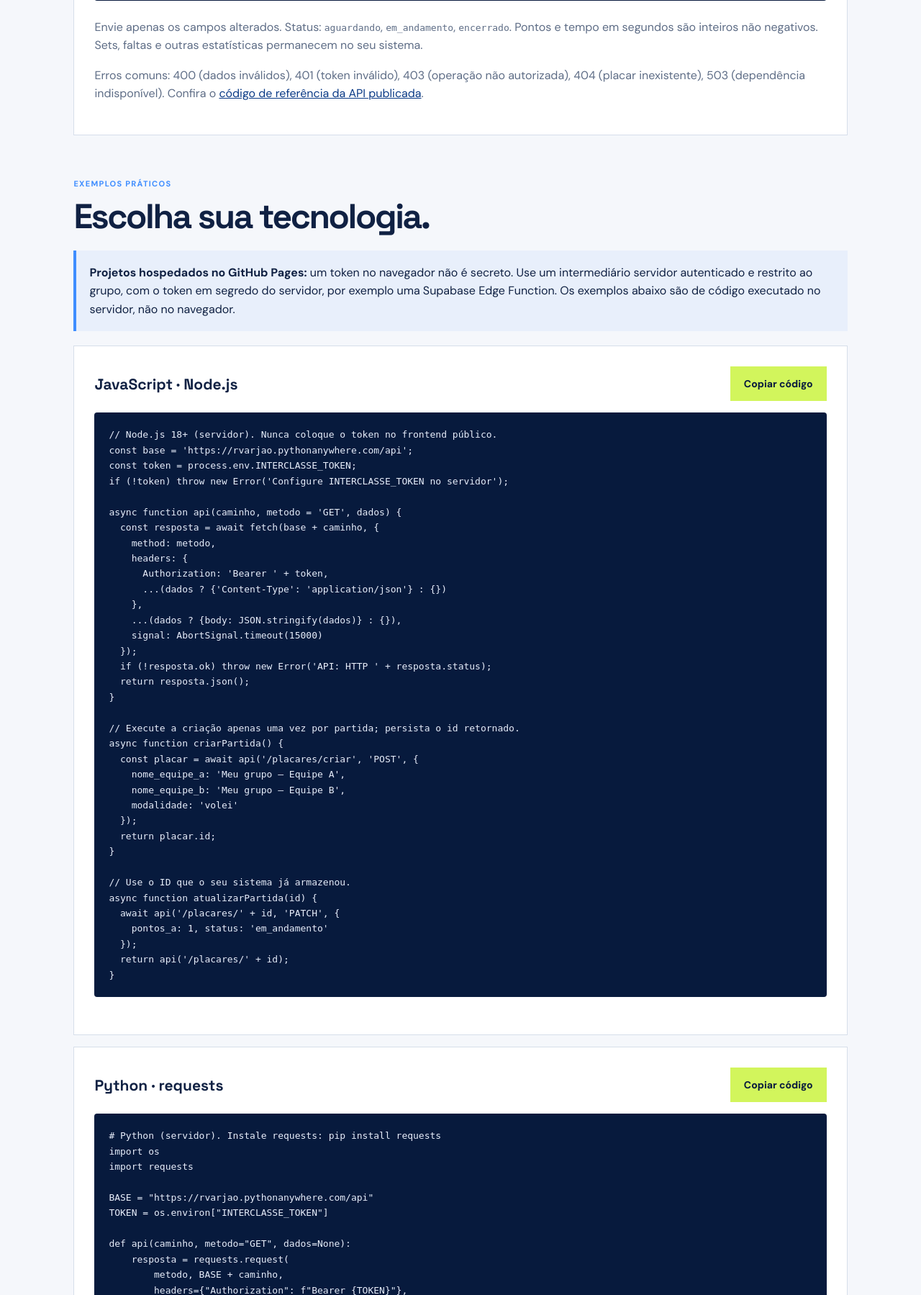
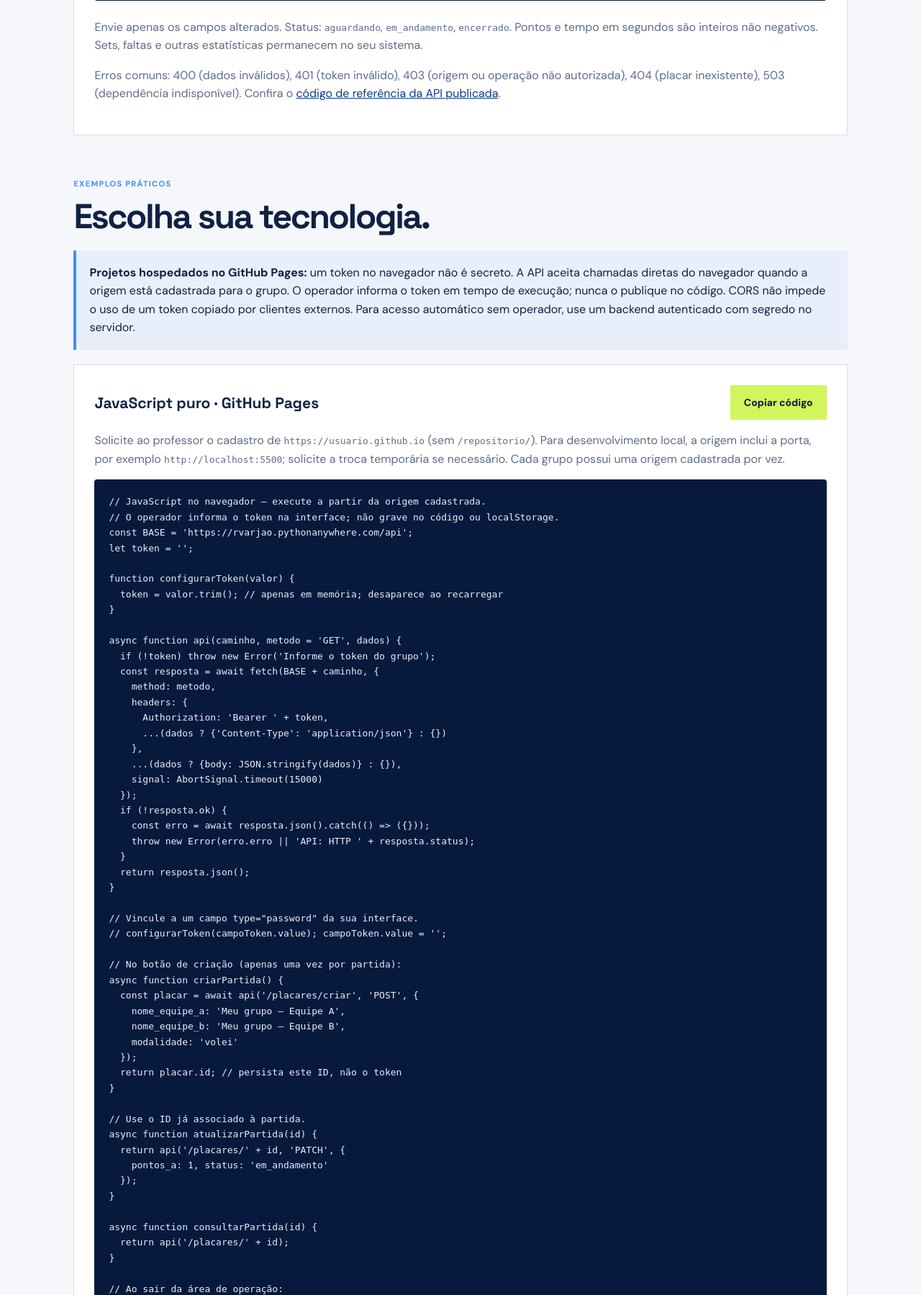
Before and after one commit to rvarjao/placar-eletronico-api, a Flask app: page /integracao in a window 1280 px wide. Shown: the part 2833-4632 px from the top of the page at 72% size. Run offline with Flask 3, Linux system fonts and the light colour scheme.

Commit message:
Atualiza prompt e guia com integração direta no navegador e CORS

```diff
--- a/exemplos/api-completa/templates/integracao.html
+++ b/exemplos/api-completa/templates/integracao.html
@@ -25,7 +25,7 @@
         <ol class="guide-steps">
           <li><b>01</b><h3>Abra seu projeto</h3><p>Use seu editor com IA ou compartilhe os arquivos relevantes com seu assistente. Não envie arquivos .env nem segredos.</p></li>
           <li><b>02</b><h3>Copie o prompt</h3><p>Envie o texto abaixo com o código existente. Peça que a IA analise e adapte o projeto, sem refazê-lo.</p></li>
-          <li><b>03</b><h3>Configure o token</h3><p>Use o token individual fornecido pelo professor na configuração protegida do servidor.</p></li>
+          <li><b>03</b><h3>Configure o token</h3><p>Use o token individual no servidor ou informe-o na tela de operação do frontend. Para acesso direto, confirme sua origem com o professor.</p></li>
           <li><b>04</b><h3>Teste a integração</h3><p>Crie uma partida, salve o ID, atualize o placar e confira o resultado no monitor.</p></li>
         </ol>
       </section>
@@ -57,7 +57,7 @@ Código de referência: https://github.com/rvarjao/placar-eletronico-api/tree/ma
 Monitor público: https://rvarjao.pythonanywhere.com/monitor
 
 ## Implementação
-1. Centralize URL, configuração e cliente HTTP reutilizável. Use variável de ambiente ou configuração protegida do servidor para o token. Não exponha o token no JavaScript público, bundle, HTML, localStorage ou repositório. Se o projeto for somente frontend (GitHub Pages, por exemplo), explique que não é possível esconder um token no navegador e implemente ou proponha um intermediário servidor mínimo e autenticado (por exemplo, função serverless ou Supabase Edge Function), com o token em segredo do servidor. Restrinja o intermediário às operações do grupo e aos IDs de suas partidas; não crie um proxy aberto. Nunca use a service role do Supabase no navegador. Verifique CORS entre frontend e intermediário; não tente contornar a proteção do navegador. O backend existente pode fazer chamadas diretamente à API.
+1. Centralize a URL e o cliente HTTP. Se o projeto tem backend, mantenha o token em variável de ambiente no servidor. Se for exclusivamente frontend (GitHub Pages), use fetch diretamente na API: solicite ao professor o cadastro da origem exata (protocolo, domínio e porta, sem caminho) e a habilitação da restrição de origem. Crie um campo de senha na interface para o operador informar o token individual em tempo de execução; mantenha-o somente em memória e limpe-o ao sair. Não publique o token no JavaScript, HTML, bundle, localStorage, sessionStorage, logs ou repositório. Não envie o token real à IA. O navegador envia Origin automaticamente e faz o preflight OPTIONS; não tente definir Origin manualmente nem use mode: no-cors. CORS não protege contra cópia do token ou clientes externos que falsificam Origin; a autenticação e a propriedade do placar são verificadas no servidor. Se precisar de acesso permanente sem operador, utilize um backend intermediário autenticado com segredo no servidor. Nunca use a service role do Supabase no navegador.
 2. Associe cada partida local ao ID retornado pela criação. Persista esse ID junto à partida. Verifique se já existe antes de criar, impeça cliques simultâneos e não crie outro placar ao recarregar a página. Se o POST falhar de modo ambíguo, não repita automaticamente: verifique o resultado antes de tentar de novo.
 3. Sincronize alterações relevantes ao iniciar a partida, mudar pontos, atualizar tempo e encerrar. Envie apenas os campos válidos e alterados, com controle de frequência para o relógio; não envie uma requisição a cada segundo. Evite concorrência e respostas fora de ordem. Dados específicos da modalidade (sets, faltas, jogadores, cartões) continuam no sistema existente.
 4. Consulte o mesmo ID para recuperar o estado. Se houver telão ou necessidade de atualização periódica, faça polling inicialmente a cada 15 segundos, evitando chamadas sobrepostas e interrompendo ao fechar a tela. Não escreva repetidamente dados que não mudaram.
@@ -72,7 +72,7 @@ Monitor público: https://rvarjao.pythonanywhere.com/monitor
 - Consulte esse ID, inicie a partida, altere a pontuação e encerre.
 - Recarregue a aplicação e confirme que o mesmo ID é mantido.
 - Confira a partida e a atividade no monitor público, se o grupo estiver público.
-- Teste token inválido e falha de conexão sem alterar placares alheios.
+- Teste token inválido, origem não autorizada e falha de conexão sem alterar placares alheios. Confira no DevTools se OPTIONS retorna 204 e se a chamada real retorna 200/201.
 
 ## Entrega
 Explique o plano, implemente as mudanças nos arquivos existentes e apresente os arquivos modificados, configuração segura do token, como executar e testar, funcionalidades integradas e limitações restantes. Se não tiver acesso ao código, solicite os arquivos necessários antes de inventar uma implementação.
@@ -104,12 +104,70 @@ Explique o plano, implemente as mudanças nos arquivos existentes e apresente os
   "tempo_partida": 600
 }</code></pre>
           <p>Envie apenas os campos alterados. Status: <code>aguardando</code>, <code>em_andamento</code>, <code>encerrado</code>. Pontos e tempo em segundos são inteiros não negativos. Sets, faltas e outras estatísticas permanecem no seu sistema.</p>
-          <p>Erros comuns: 400 (dados inválidos), 401 (token inválido), 403 (operação não autorizada), 404 (placar inexistente), 503 (dependência indisponível). Confira o <a href="https://github.com/rvarjao/placar-eletronico-api/tree/main/exemplos/api-completa" target="_blank" rel="noopener noreferrer">código de referência da API publicada</a>.</p>
+          <p>Erros comuns: 400 (dados inválidos), 401 (token inválido), 403 (origem ou operação não autorizada), 404 (placar inexistente), 503 (dependência indisponível). Confira o <a href="https://github.com/rvarjao/placar-eletronico-api/tree/main/exemplos/api-completa" target="_blank" rel="noopener noreferrer">código de referência da API publicada</a>.</p>
         </div>
       </section>
       <section class="guide-section" id="exemplos-codigo" aria-labelledby="codigo-title">
         <p class="eyebrow">Exemplos práticos</p><h2 id="codigo-title">Escolha sua tecnologia.</h2>
-        <div class="guide-notice"><strong>Projetos hospedados no GitHub Pages:</strong> um token no navegador não é secreto. Use um intermediário servidor autenticado e restrito ao grupo, com o token em segredo do servidor, por exemplo uma Supabase Edge Function. Os exemplos abaixo são de código executado no servidor, não no navegador.</div>
+        <div class="guide-notice"><strong>Projetos hospedados no GitHub Pages:</strong> um token no navegador não é secreto. A API aceita chamadas diretas do navegador quando a origem está cadastrada para o grupo. O operador informa o token em tempo de execução; nunca o publique no código. CORS não impede o uso de um token copiado por clientes externos. Para acesso automático sem operador, use um backend autenticado com segredo no servidor.</div>
+        <div class="guide-panel">
+          <div class="guide-toolbar"><h3>JavaScript puro · GitHub Pages</h3><button class="button primary copy-button" type="button" data-copy="browser-code">Copiar código</button></div>
+          <p>Solicite ao professor o cadastro de <code>https://usuario.github.io</code> (sem <code>/repositorio/</code>). Para desenvolvimento local, a origem inclui a porta, por exemplo <code>http://localhost:5500</code>; solicite a troca temporária se necessário. Cada grupo possui uma origem cadastrada por vez.</p>
+          <pre><code id="browser-code">// JavaScript no navegador — execute a partir da origem cadastrada.
+// O operador informa o token na interface; não grave no código ou localStorage.
+const BASE = 'https://rvarjao.pythonanywhere.com/api';
+let token = '';
+
+function configurarToken(valor) {
+  token = valor.trim(); // apenas em memória; desaparece ao recarregar
+}
+
+async function api(caminho, metodo = 'GET', dados) {
+  if (!token) throw new Error('Informe o token do grupo');
+  const resposta = await fetch(BASE + caminho, {
+    method: metodo,
+    headers: {
+      Authorization: 'Bearer ' + token,
+      ...(dados ? {'Content-Type': 'application/json'} : {})
+    },
+    ...(dados ? {body: JSON.stringify(dados)} : {}),
+    signal: AbortSignal.timeout(15000)
+  });
+  if (!resposta.ok) {
+    const erro = await resposta.json().catch(() =&gt; ({}));
+    throw new Error(erro.erro || 'API: HTTP ' + resposta.status);
+  }
+  return resposta.json();
+}
+
+// Vincule a um campo type="password" da sua interface.
+// configurarToken(campoToken.value); campoToken.value = '';
+
+// No botão de criação (apenas uma vez por partida):
+async function criarPartida() {
+  const placar = await api('/placares/criar', 'POST', {
+    nome_equipe_a: 'Meu grupo — Equipe A',
+    nome_equipe_b: 'Meu grupo — Equipe B',
+    modalidade: 'volei'
+  });
+  return placar.id; // persista este ID, não o token
+}
+
+// Use o ID já associado à partida.
+async function atualizarPartida(id) {
+  return api('/placares/' + id, 'PATCH', {
+    pontos_a: 1, status: 'em_andamento'
+  });
+}
+
+async function consultarPartida(id) {
+  return api('/placares/' + id);
+}
+
+// Ao sair da área de operação:
+function desconectar() { token = ''; }</code></pre>
+          <p>O navegador envia <code>Origin</code> e executa automaticamente o preflight <code>OPTIONS</code>. Não use <code>mode: no-cors</code>. Se o navegador bloquear a chamada, confira a origem exata e a configuração com o professor. O token continua necessário e não deve ser compartilhado com visitantes.</p>
+        </div>
         <div class="guide-panel">
           <div class="guide-toolbar"><h3>JavaScript · Node.js</h3><button class="button primary copy-button" type="button" data-copy="js-code">Copiar código</button></div>
           <pre><code id="js-code">// Node.js 18+ (servidor). Nunca coloque o token no frontend público.
@@ -184,7 +242,7 @@ def atualizar_partida(id_placar):
     })
     return api(f"/placares/{id_placar}")</code></pre>
         </div>
-        <p>Configure <code>INTERCLASSE_TOKEN</code> como variável de ambiente ou segredo do servidor. Os exemplos definem funções; adapte e chame-as nos eventos do seu projeto, armazenando o ID da criação. Não execute uma nova criação a cada atualização.</p>
+        <p>Para os exemplos Node.js e Python, configure <code>INTERCLASSE_TOKEN</code> como variável de ambiente ou segredo do servidor. O grupo deve permitir chamadas servidor a servidor (restrição de origem desativada). Os exemplos definem funções; adapte e chame-as nos eventos do seu projeto, armazenando o ID da criação. Não execute uma nova criação a cada atualização.</p>
       </section>
       <section class="guide-section" id="checklist" aria-labelledby="checklist-title">
         <p class="eyebrow">Validação</p><h2 id="checklist-title">Teste antes de entregar.</h2>
```
